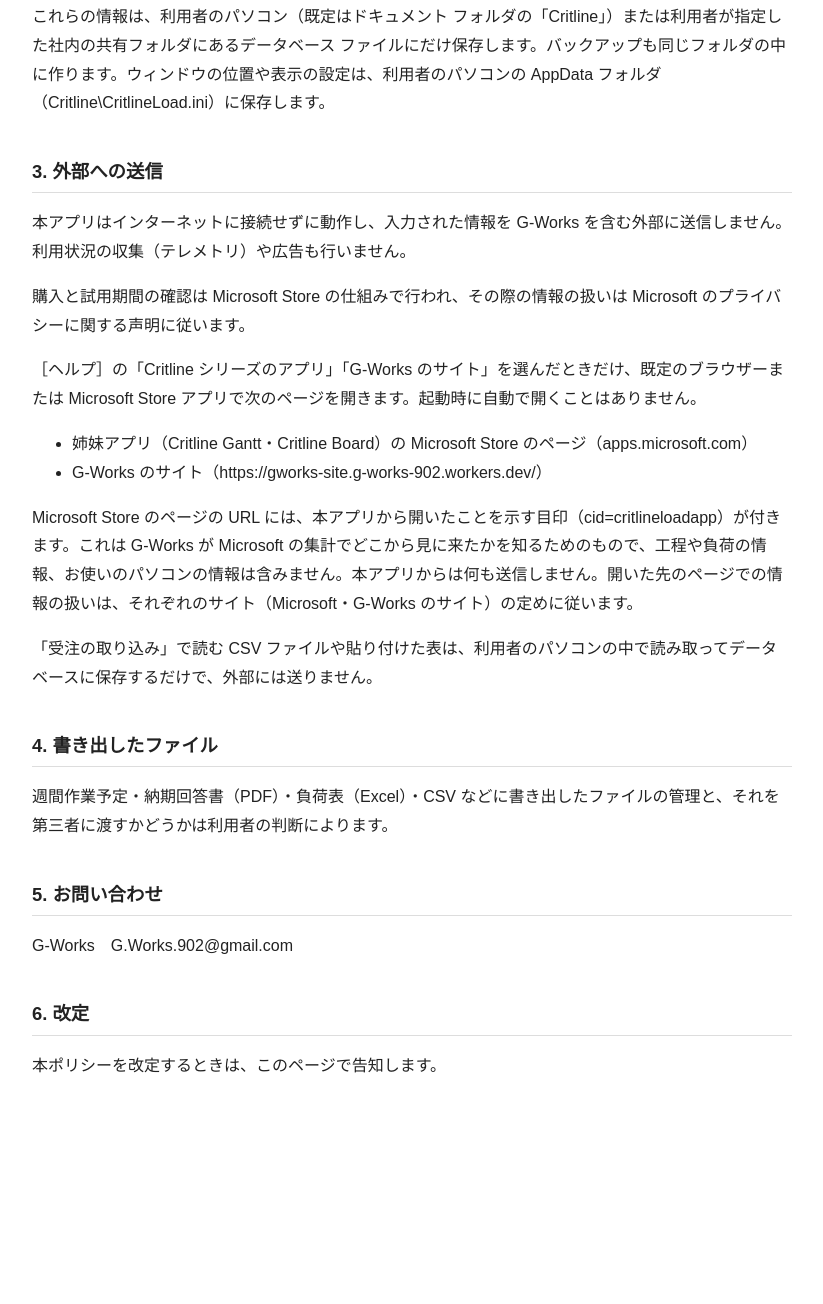
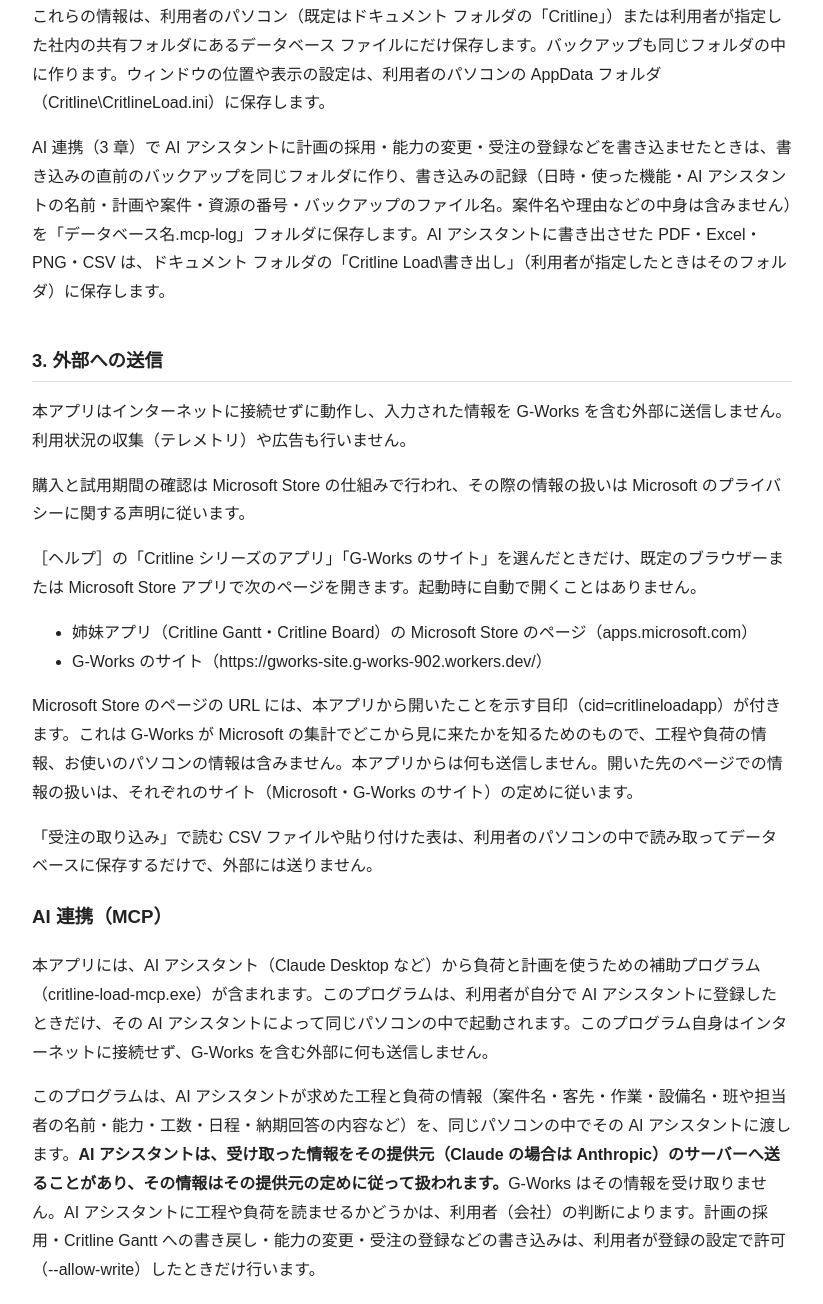
Before and after one commit to G-Works902/critlineload, a plain HTML site: page index.html in a window 1280 px wide. Shown: the part 376-1680 px from the top of the page, without its empty margins (228-1051 px from the left). Before the commit the page ends 1536 px from the top, so only its background shows below. Drawn offline with Linux system fonts and the light colour scheme.

Commit message:
プライバシーポリシー改定：AI 連携（MCP、critline-load-mcp.exe）、書き込みの記録と書き出し
Co-Authored-By: Claude Opus 5.5 <noreply@anthropic.com>

```diff
--- a/index.html
+++ b/index.html
@@ -17,13 +17,14 @@
 <body>
 <main>
 <h1>Critline Load プライバシーポリシー</h1>
-<p class="meta">G-Works　制定日 2026 年 11 月 4 日　改定日 2026 年 11 月 24 日</p>
+<p class="meta">G-Works　制定日 2026 年 11 月 4 日　改定日 2026 年 11 月 27 日</p>
 
 <h2>1. 取り扱う情報</h2>
 <p>Critline Load（以下「本アプリ」）は、利用者が入力した案件名・客先・会社名・作業・設備名・班や担当者の名前・能力・工数・日程・納期回答の内容などの工程と負荷の情報を扱います。Critline Gantt と同じデータベースを使うため、Critline Gantt で入力した工程情報も読み書きします。</p>
 
 <h2>2. 保存場所</h2>
 <p>これらの情報は、利用者のパソコン（既定はドキュメント フォルダの「Critline」）または利用者が指定した社内の共有フォルダにあるデータベース ファイルにだけ保存します。バックアップも同じフォルダの中に作ります。ウィンドウの位置や表示の設定は、利用者のパソコンの AppData フォルダ（Critline\CritlineLoad.ini）に保存します。</p>
+<p>AI 連携（3 章）で AI アシスタントに計画の採用・能力の変更・受注の登録などを書き込ませたときは、書き込みの直前のバックアップを同じフォルダに作り、書き込みの記録（日時・使った機能・AI アシスタントの名前・計画や案件・資源の番号・バックアップのファイル名。案件名や理由などの中身は含みません）を「データベース名.mcp-log」フォルダに保存します。AI アシスタントに書き出させた PDF・Excel・PNG・CSV は、ドキュメント フォルダの「Critline Load\書き出し」（利用者が指定したときはそのフォルダ）に保存します。</p>
 
 <h2>3. 外部への送信</h2>
 <p>本アプリはインターネットに接続せずに動作し、入力された情報を G-Works を含む外部に送信しません。利用状況の収集（テレメトリ）や広告も行いません。</p>
@@ -36,6 +37,10 @@
 <p>Microsoft Store のページの URL には、本アプリから開いたことを示す目印（cid=critlineloadapp）が付きます。これは G-Works が Microsoft の集計でどこから見に来たかを知るためのもので、工程や負荷の情報、お使いのパソコンの情報は含みません。本アプリからは何も送信しません。開いた先のページでの情報の扱いは、それぞれのサイト（Microsoft・G-Works のサイト）の定めに従います。</p>
 <p>「受注の取り込み」で読む CSV ファイルや貼り付けた表は、利用者のパソコンの中で読み取ってデータベースに保存するだけで、外部には送りません。</p>
 
+<h3>AI 連携（MCP）</h3>
+<p>本アプリには、AI アシスタント（Claude Desktop など）から負荷と計画を使うための補助プログラム（critline-load-mcp.exe）が含まれます。このプログラムは、利用者が自分で AI アシスタントに登録したときだけ、その AI アシスタントによって同じパソコンの中で起動されます。このプログラム自身はインターネットに接続せず、G-Works を含む外部に何も送信しません。</p>
+<p>このプログラムは、AI アシスタントが求めた工程と負荷の情報（案件名・客先・作業・設備名・班や担当者の名前・能力・工数・日程・納期回答の内容など）を、同じパソコンの中でその AI アシスタントに渡します。<b>AI アシスタントは、受け取った情報をその提供元（Claude の場合は Anthropic）のサーバーへ送ることがあり、その情報はその提供元の定めに従って扱われます。</b>G-Works はその情報を受け取りません。AI アシスタントに工程や負荷を読ませるかどうかは、利用者（会社）の判断によります。計画の採用・Critline Gantt への書き戻し・能力の変更・受注の登録などの書き込みは、利用者が登録の設定で許可（--allow-write）したときだけ行います。</p>
+
 <h2>4. 書き出したファイル</h2>
 <p>週間作業予定・納期回答書（PDF）・負荷表（Excel）・CSV などに書き出したファイルの管理と、それを第三者に渡すかどうかは利用者の判断によります。</p>
 
```
Also changed, not shown: privacy.html (+6 -1 lines).
